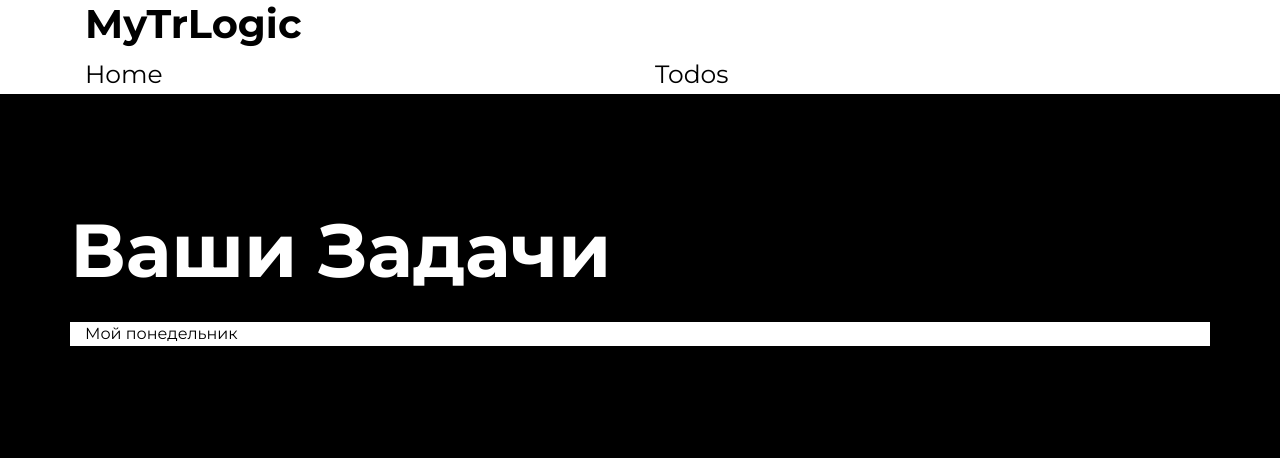
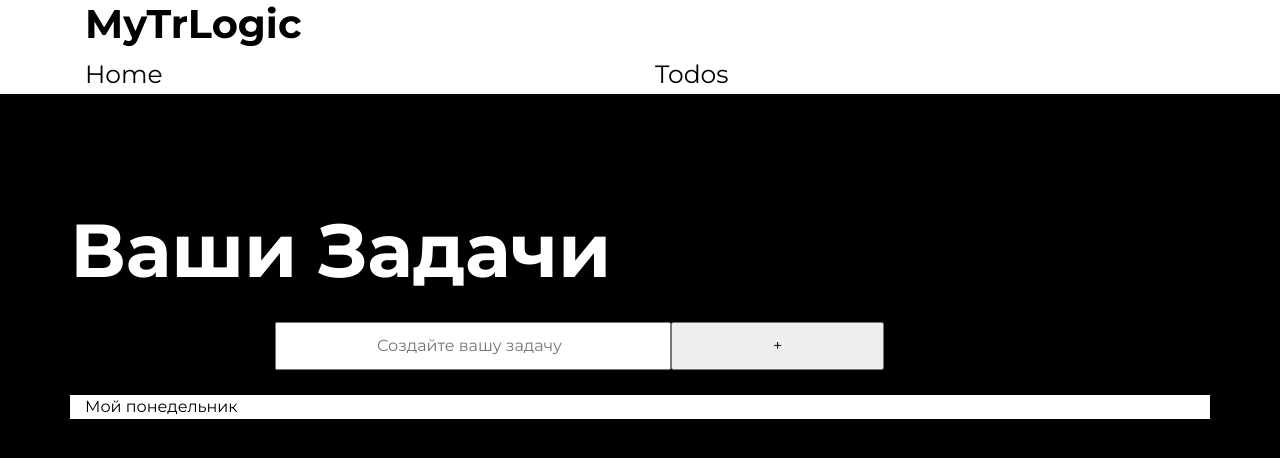
Before and after one commit to Sopanvil/MyVueTodo, a Vue app: page /todos in a window 1280 px wide. Shown: the top 458 px of the page. Built offline with nearby package versions, Linux system fonts and the light colour scheme; the HTML template or start-up script is replaced by a standard one.

Commit message:
AddButton

```diff
--- a/src/components/Todo.vue
+++ b/src/components/Todo.vue
@@ -2,11 +2,18 @@
   <div class="container">
     <div class="row">
       <div class="tasks-title animated fadeInLeft">
-        <p>Ваши Задачи</p>
+        <p>Ваши Задачи {{newTask}}</p>
       </div>
     </div>
     <div class="row">
-      <div v-for="(t, index) in tasks" :key="index" class="tasks col-md-12 animated fadeInRight">
+      <div class="tasks-input offset-md-2 col-md-7">
+        <input class="tasks-input-text" type="text" v-model="newTask" placeholder="Создайте вашу задачу">
+        <input class="tasks-input-button" type="button" value="+">
+      </div>
+
+    </div>
+    <div class="row">
+      <div v-for="(t, index) in tasks" :key="index" class="tasks col animated fadeInRight">
         {{t.title}}
       </div>
     </div>
@@ -32,7 +39,8 @@ export default {
             }
           ]
         }
-      ]
+      ],
+      newTask: ''
     };
   }
 };
@@ -48,4 +56,12 @@ export default {
   font-size: 75px;
   color: #fff;
 }
+.tasks-input-text{
+  padding: 10px 100px 10px 100px;
+  margin-bottom: 25px;
+}
+.tasks-input-button{
+  padding: 10px 100px 10px 100px;
+  margin-bottom: 25px;
+}
 </style>
```
